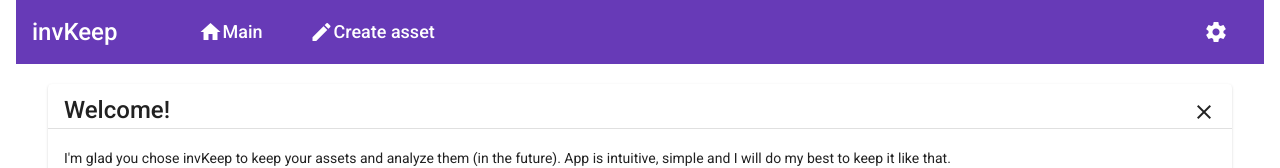
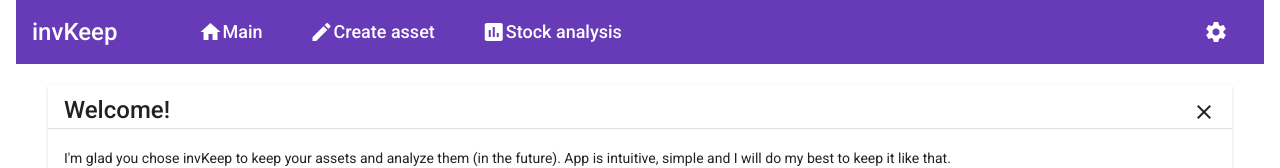
Before and after one commit to PPat93/invKeep, an Angular app in the folder invKeepFrontend/: page / in a window 1280 px wide. Shown: the top 168 px of the page. Built offline with nearby package versions, Linux system fonts and the light colour scheme; no server answers.

Commit message:
v0.07.05 - create new component and begin transfer of detailed ratios analysis from asset details compontent to it

```diff
--- a/invKeepFrontend/src/app/components/menu/menu.component.html
+++ b/invKeepFrontend/src/app/components/menu/menu.component.html
@@ -13,6 +13,12 @@
         <p>Create asset</p>
       </a>
     </span>
+    <span id="analysis">
+      <a mat-button data-cy="assessment" routerLink="analysis">
+        <mat-icon aria-label="Stock analysis">assessment</mat-icon>
+        <p>Stock analysis</p>
+      </a>
+    </span>
   </span>
   <span id="settings">
     <a mat-button data-cy="settings" routerLink="/#">
```
Also changed, not shown: invKeepFrontend/src/app/components/stock-analysis/stock-analysis.component.scss (added), invKeepFrontend/src/app/components/stock-analysis/stock-analysis.component.ts (added), invKeepFrontend/src/app/components/stock-analysis/stock-analysis.compontent.html (added).
